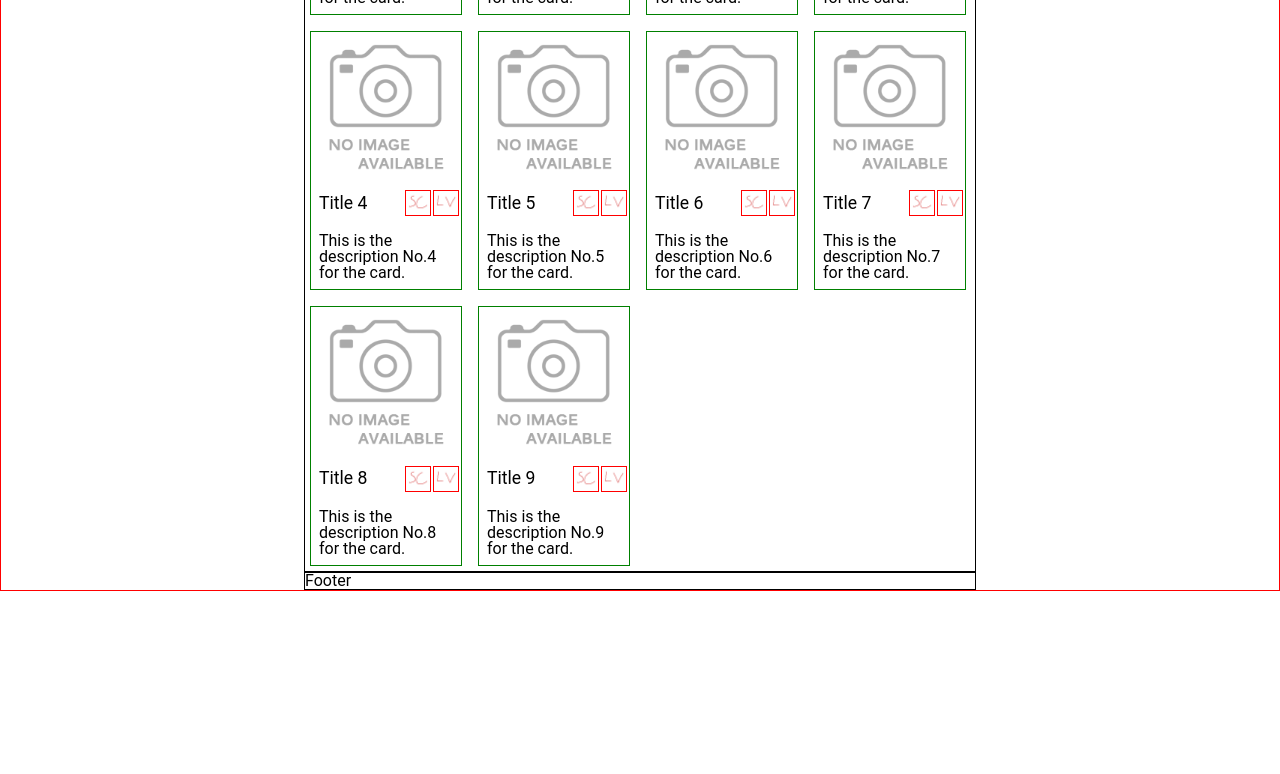
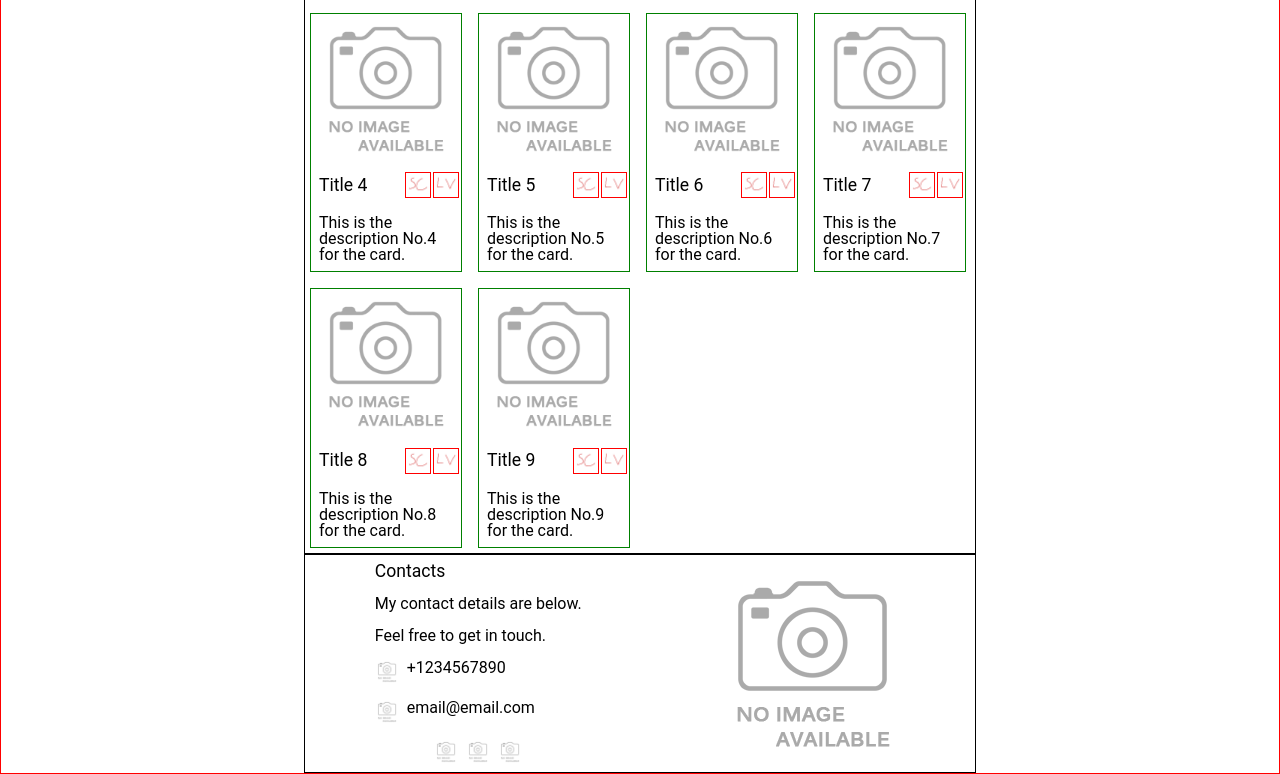
Before and after one commit to ignasc/odinProject-Homepage, a website built with webpack: page src/template.html in a window 1280 px wide. Shown: the part 544-1318 px from the top of the page. Before the commit the page ends 1135 px from the top, so only its background shows below. Built offline with nearby package versions, Linux system fonts and the light colour scheme.

Commit message:
Add basic footer layout and remove navigation element.

```diff
--- a/src/index.js
+++ b/src/index.js
@@ -72,3 +72,55 @@ for (let i = 0; i < cards.length; i++) {
 
     mainContent.appendChild(cardElement);
 }
+
+// Generate footer
+
+const footer = document.getElementsByTagName("footer")[0];
+footer.innerHTML = "";
+const footerDetailWrapper = document.createElement("div");
+
+const footerTitle = document.createElement("h1");
+const footerParagraph = document.createElement("p");
+const footerPhoneContainer = document.createElement("div");
+const footerTelephoneImg = document.createElement("img");
+const footerTelephoneText = document.createElement("p");
+const footerEmailContainer = document.createElement("div");
+const footerEmailImg = document.createElement("img");
+const footerEmailText = document.createElement("p");
+const footerMainImg = document.createElement("img");
+const footerLinksContainer = headerLinksContainer.cloneNode(true);
+footerLinksContainer.setAttribute("class", ""); // remove classes that were set while setting up header links
+footerLinksContainer.classList.add("footer-links-container");
+
+footer.classList.add("footer-container");
+footerDetailWrapper.classList.add("footer-detail-wrapper");
+footerTitle.innerHTML = "Contacts";
+footerDetailWrapper.appendChild(footerTitle);
+
+footerParagraph.innerHTML =
+    "My contact details are below." +
+    "<br />" +
+    "<br />" +
+    "Feel free to get in touch.";
+footerDetailWrapper.appendChild(footerParagraph);
+
+footerTelephoneText.innerHTML = "+1234567890";
+footerTelephoneImg.src = img_noimage;
+footerTelephoneImg.classList.add("footer-icon");
+footerPhoneContainer.classList.add("footer-phone-container");
+footerPhoneContainer.appendChild(footerTelephoneImg);
+footerPhoneContainer.appendChild(footerTelephoneText);
+footerDetailWrapper.appendChild(footerPhoneContainer);
+
+footerEmailText.innerHTML = "email@email.com";
+footerEmailImg.src = img_noimage;
+footerEmailImg.classList.add("footer-icon");
+footerEmailContainer.classList.add("footer-email-container");
+footerEmailContainer.appendChild(footerEmailImg);
+footerEmailContainer.appendChild(footerEmailText);
+footerDetailWrapper.appendChild(footerEmailContainer);
+footerDetailWrapper.appendChild(footerLinksContainer);
+
+footer.appendChild(footerDetailWrapper);
+footerMainImg.src = img_noimage;
+footer.appendChild(footerMainImg);
--- a/src/styles.css
+++ b/src/styles.css
@@ -25,6 +25,7 @@ header {
     flex-grow: 0;
     flex-basis: 15rem;
 }
+
 .header-about-container {
     flex-basis: 15rem;
     padding: 0.5rem;
@@ -53,7 +54,7 @@ header {
     max-width: 1.5rem;
 }
 
-nav {
+footer {
     border: 1px solid black;
     grid-column: 2 / -2;
 }
@@ -126,3 +127,43 @@ footer {
 h1 {
     font-size: 1.1rem;
 }
+
+.footer-container {
+    display: flex;
+    flex-direction: row;
+    justify-content: space-around;
+    align-items: center;
+}
+
+.footer-detail-wrapper {
+}
+
+.footer-detail-wrapper > * {
+    padding: 0.5rem;
+}
+
+.footer-item {
+}
+
+.footer-phone-container {
+    display: flex;
+    flex-direction: row;
+    gap: 0.5rem;
+}
+
+.footer-email-container {
+    display: flex;
+    flex-direction: row;
+    gap: 0.5rem;
+}
+
+.footer-icon {
+    max-width: 1.5rem;
+}
+
+.footer-links-container {
+    display: flex;
+    flex-direction: row;
+    justify-content: center;
+    gap: 0.5rem;
+}
--- a/src/template.html
+++ b/src/template.html
@@ -5,9 +5,9 @@
         <meta name="viewport" content="width=device-width, initial-scale=1.0" />
         <title>Homepage</title>
     </head>
+
     <body>
         <div class="wrapper">
-            <nav>Navigation bar</nav>
             <header>Header</header>
             <main>Main content</main>
             <footer>Footer</footer>
```
